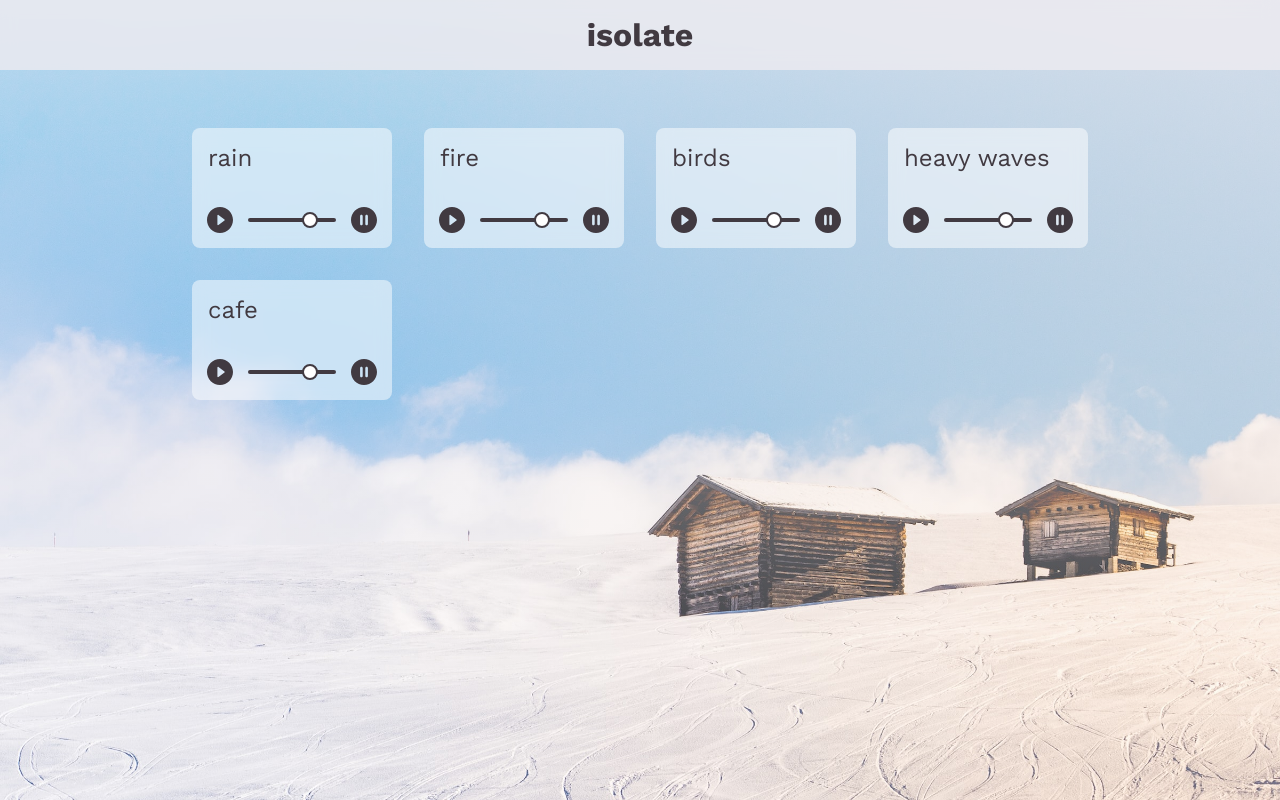
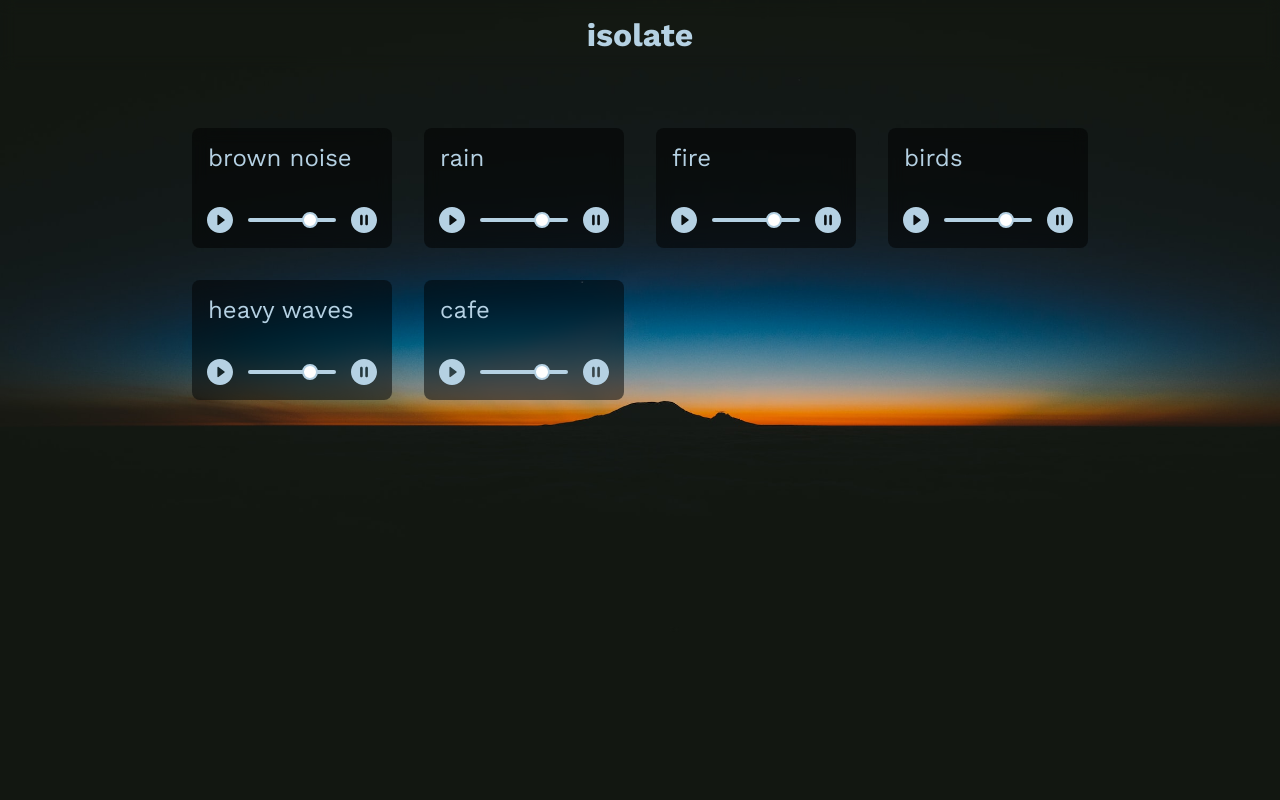
Before and after one commit to davidbalian/isolate, a React (Create React App) app: page / in a window 1280 px wide. Built offline with nearby package versions, Linux system fonts and the light colour scheme.

Commit message:
added brown noise and changed colors

```diff
--- a/src/components/Home.js
+++ b/src/components/Home.js
@@ -7,11 +7,12 @@ const Home = () => {
   return (
     <div className="home">
       <div className="sounds">
+        <Sound src={prefix + "brown-noise.mp3"} name="brown noise" />
         <Sound src={prefix + "rain-light-long.mp3"} name="rain" />
-        <Sound src={prefix + "fire.wav"} name="fire" />
-        <Sound src={prefix + "birds.wav"} name="birds" />
-        <Sound src={prefix + "waves-heavy.wav"} name="heavy waves" />
-        <Sound src={prefix + "cafe.wav"} name="cafe" />
+        <Sound src={prefix + "fire-long.mp3"} name="fire" />
+        <Sound src={prefix + "birds-long.mp3"} name="birds" />
+        <Sound src={prefix + "heavy-waves-long.mp3"} name="heavy waves" />
+        <Sound src={prefix + "cafe-long.mp3"} name="cafe" />
       </div>
     </div>
   );
--- a/src/components/Sound.js
+++ b/src/components/Sound.js
@@ -1,9 +1,11 @@
-import React from "react";
+import React, { useState } from "react";
 import { Howl } from "howler";
 import PlayCircleFilledRoundedIcon from "@mui/icons-material/PlayCircleFilledRounded";
 import PauseCircleFilledRoundedIcon from "@mui/icons-material/PauseCircleFilledRounded";
 
 const Sound = ({ src, name }) => {
+  // const [playing, setPlaying] = useState(false);
+
   const sound = new Howl({
     src: src,
     html5: true,
@@ -19,8 +21,12 @@ const Sound = ({ src, name }) => {
     sound.playing() ? console.log("ignore this log lmao") : sound.play();
   };
 
+  // const handleClass = () => {};
+
   return (
-    <div className="sound">
+    <div
+      className={sound.playing() ? "sound solid-sound" : "sound opaque-sound"}
+    >
       <p className="sound-name">{name}</p>
       <div className="controls">
         <PlayCircleFilledRoundedIcon
--- a/src/index.css
+++ b/src/index.css
@@ -1,9 +1,9 @@
 :root {
-  --main-color: #413a41;
-  --bg: #eeecf1;
-  --bg-2: #bbc7dd;
-  --bg-transparent: rgba(238, 236, 241, 0.8);
-  --bg-2-transparent: rgba(187, 199, 221, 0);
+  --main-color: #b5d1e3;
+  --bg: #12242f;
+  --bg-2: #12242f;
+  --bg-transparent: #12242f00;
+  --bg-2-transparent: #12242f00;
 }
 
 * {
@@ -54,7 +54,7 @@ p {
       var(--bg-transparent) 0%,
       var(--bg-2-transparent) 100%
     ),
-    url(../public/pietro-de-grandi-iqhvdQdgP40-unsplash.jpg);
+    url(../public/elliott-engelmann-DjlKxYFJlTc-unsplash.jpg);
   background-size: cover;
   background-position: center center;
 }
@@ -69,8 +69,15 @@ p {
   align-items: flex-start;
   justify-content: space-between;
   gap: 1rem;
-  background-color: rgba(255, 255, 255, 0.5);
+}
+
+.opaque-sound {
+  background-color: rgba(0, 0, 0, 0.5);
   backdrop-filter: blur(8px);
+}
+
+.solid-sound {
+  background-color: rgba(255, 255, 255, 1);
 }
 
 .sound-name {
```
Also changed, not shown: public/elliott-engelmann-DjlKxYFJlTc-unsplash.jpg (added).
